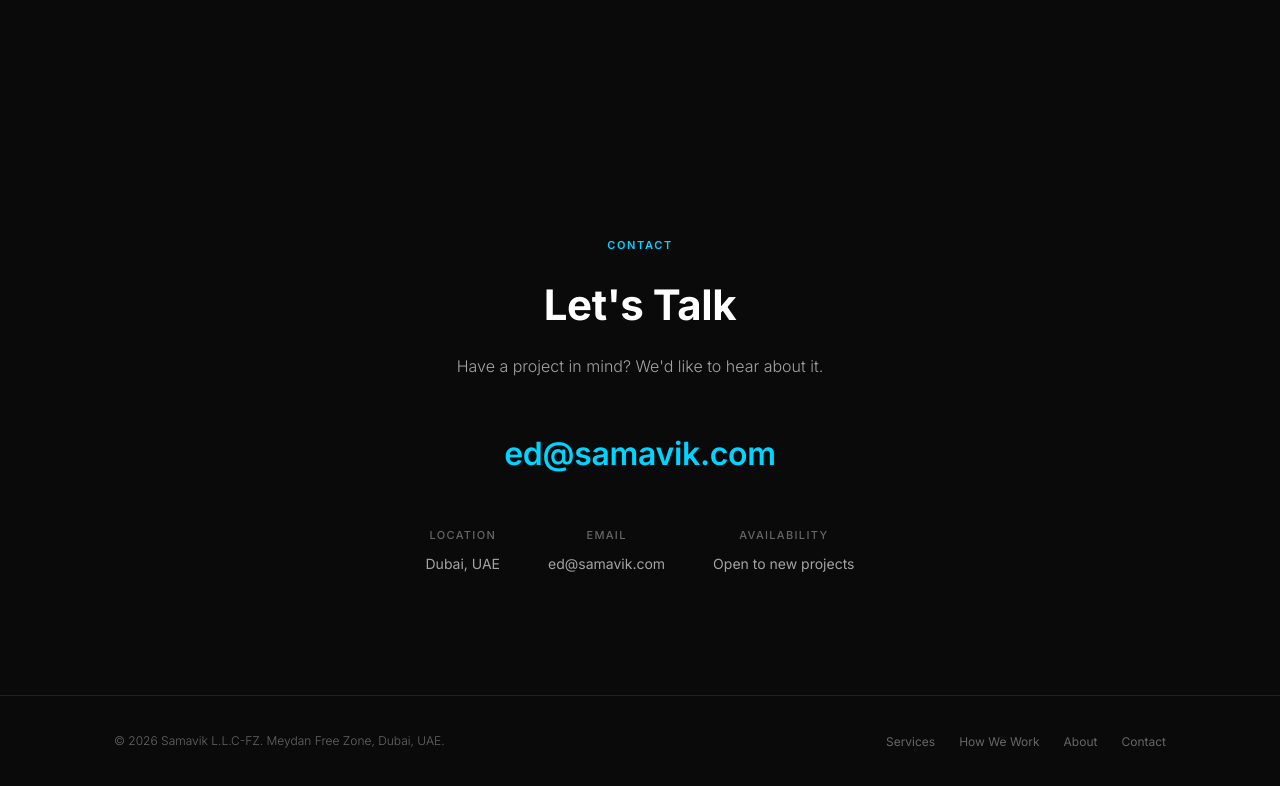
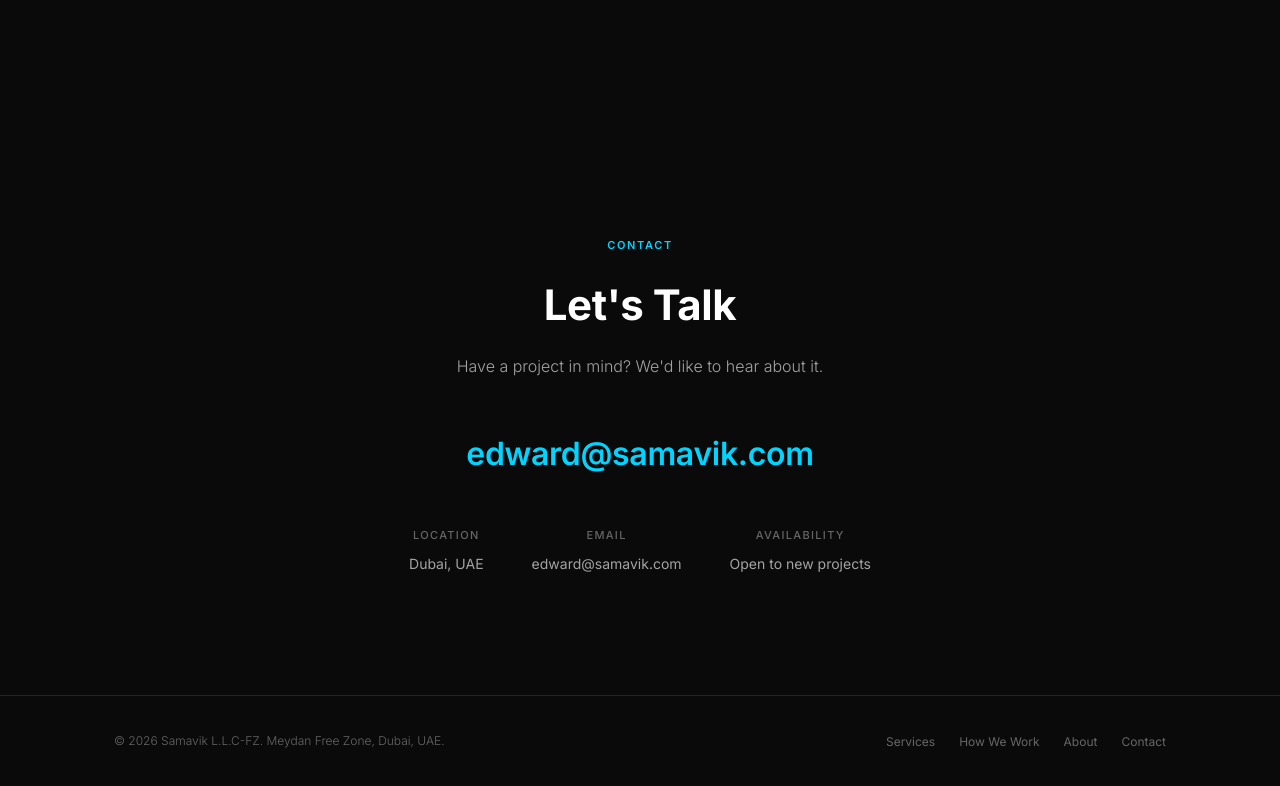
Before and after one commit to EdwardCracknell/samavik-website, a plain HTML site: page index.html in a window 1280 px wide. Shown: the part 5382-6168 px from the top of the page. Drawn offline with Linux system fonts and the light colour scheme.

Commit message:
Update contact email to edward@samavik.com
Co-Authored-By: Claude Opus 4.6 <noreply@anthropic.com>

```diff
--- a/index.html
+++ b/index.html
@@ -609,7 +609,7 @@
       <div class="section-label" style="text-align: center;">Contact</div>
       <h2>Let's Talk</h2>
       <p>Have a project in mind? We'd like to hear about it.</p>
-      <a href="mailto:ed@samavik.com" class="contact-email">ed@samavik.com</a>
+      <a href="mailto:edward@samavik.com" class="contact-email">edward@samavik.com</a>
       <div class="contact-methods">
         <div class="contact-method">
           <div class="contact-method-label">Location</div>
@@ -617,7 +617,7 @@
         </div>
         <div class="contact-method">
           <div class="contact-method-label">Email</div>
-          <div class="contact-method-value"><a href="mailto:ed@samavik.com">ed@samavik.com</a></div>
+          <div class="contact-method-value"><a href="mailto:edward@samavik.com">edward@samavik.com</a></div>
         </div>
         <div class="contact-method">
           <div class="contact-method-label">Availability</div>
```
